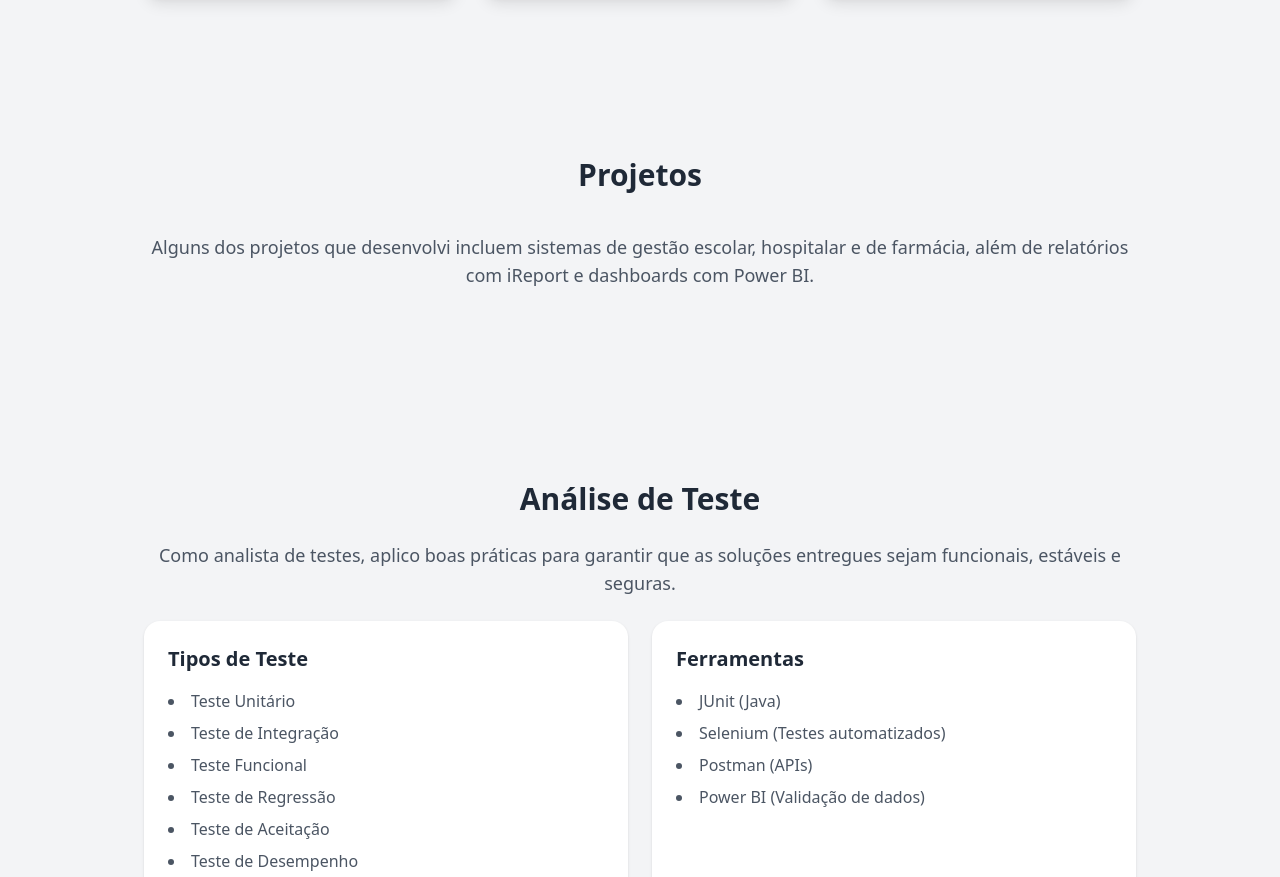
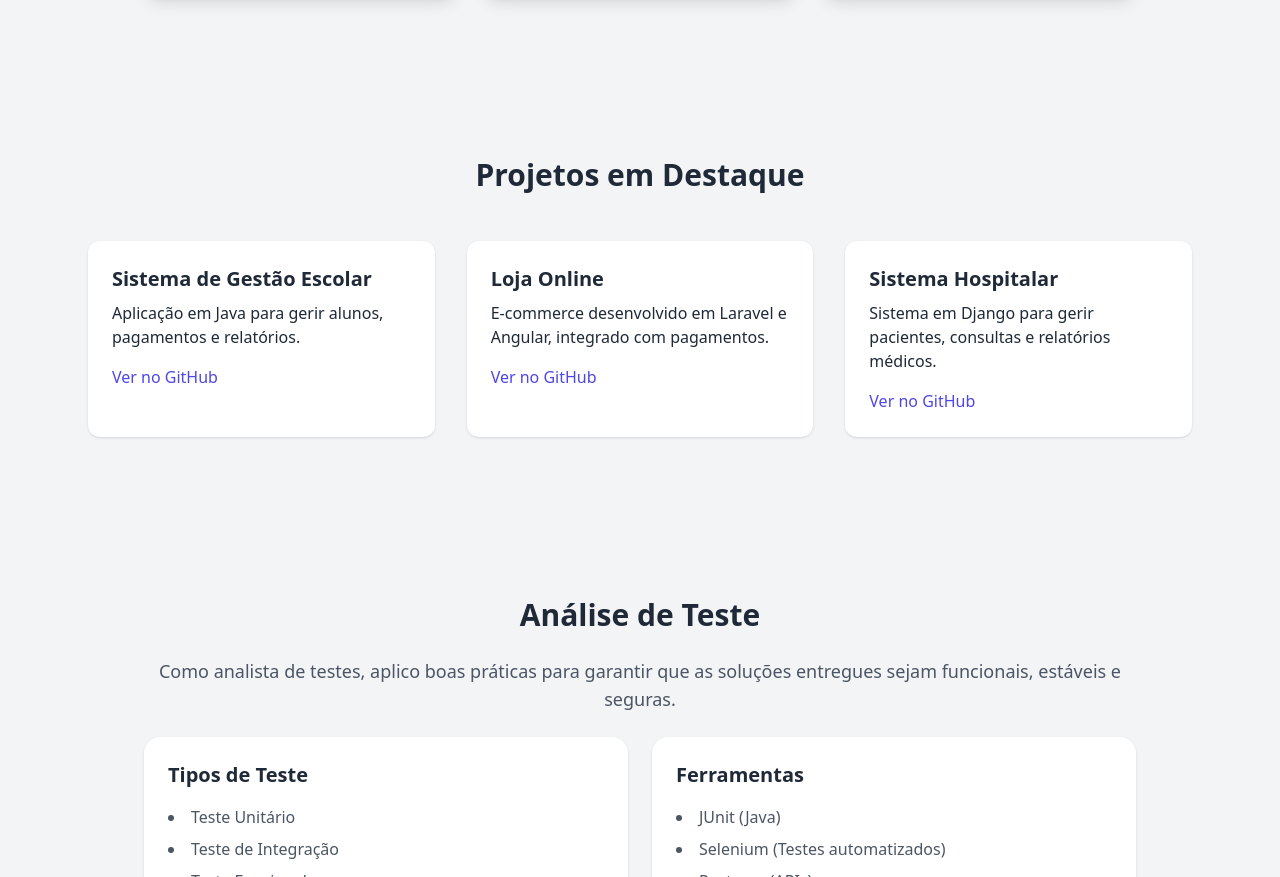
Before and after one commit to JoaoMacondo/joaomacondo.github.io, a plain HTML site: page index.html in a window 1280 px wide. Shown: the part 835-1712 px from the top of the page. Drawn offline with nearby package versions, Linux system fonts and the light colour scheme.

Commit message:
update projetos ja realizado

```diff
--- a/index.html
+++ b/index.html
@@ -80,13 +80,24 @@
    </section>
 
    <!-- Projetos -->
-   <section id="projetos" class="py-20">
-      <div class="max-w-5xl mx-auto px-4 text-center">
-         <h2 class="text-3xl font-bold mb-10">Projetos</h2>
-         <p class="text-lg text-gray-600 mb-8">
-            Alguns dos projetos que desenvolvi incluem sistemas de gestão escolar, hospitalar e de farmácia,
-            além de relatórios com iReport e dashboards com Power BI.
-         </p>
+   <section id="projetos" class="py-20 max-w-6xl mx-auto px-6">
+      <h2 class="text-3xl font-bold text-center mb-12">Projetos em Destaque</h2>
+      <div class="grid md:grid-cols-3 gap-8" data-aos="fade-up">
+         <div class="bg-white rounded-xl shadow hover:shadow-lg p-6">
+            <h3 class="text-xl font-semibold mb-2">Sistema de Gestão Escolar</h3>
+            <p class="mb-4">Aplicação em Java para gerir alunos, pagamentos e relatórios.</p>
+            <a href="#" class="text-indigo-600 hover:underline">Ver no GitHub</a>
+         </div>
+         <div class="bg-white rounded-xl shadow hover:shadow-lg p-6">
+            <h3 class="text-xl font-semibold mb-2">Loja Online</h3>
+            <p class="mb-4">E-commerce desenvolvido em Laravel e Angular, integrado com pagamentos.</p>
+            <a href="#" class="text-indigo-600 hover:underline">Ver no GitHub</a>
+         </div>
+         <div class="bg-white rounded-xl shadow hover:shadow-lg p-6">
+            <h3 class="text-xl font-semibold mb-2">Sistema Hospitalar</h3>
+            <p class="mb-4">Sistema em Django para gerir pacientes, consultas e relatórios médicos.</p>
+            <a href="#" class="text-indigo-600 hover:underline">Ver no GitHub</a>
+         </div>
       </div>
    </section>
 
```
